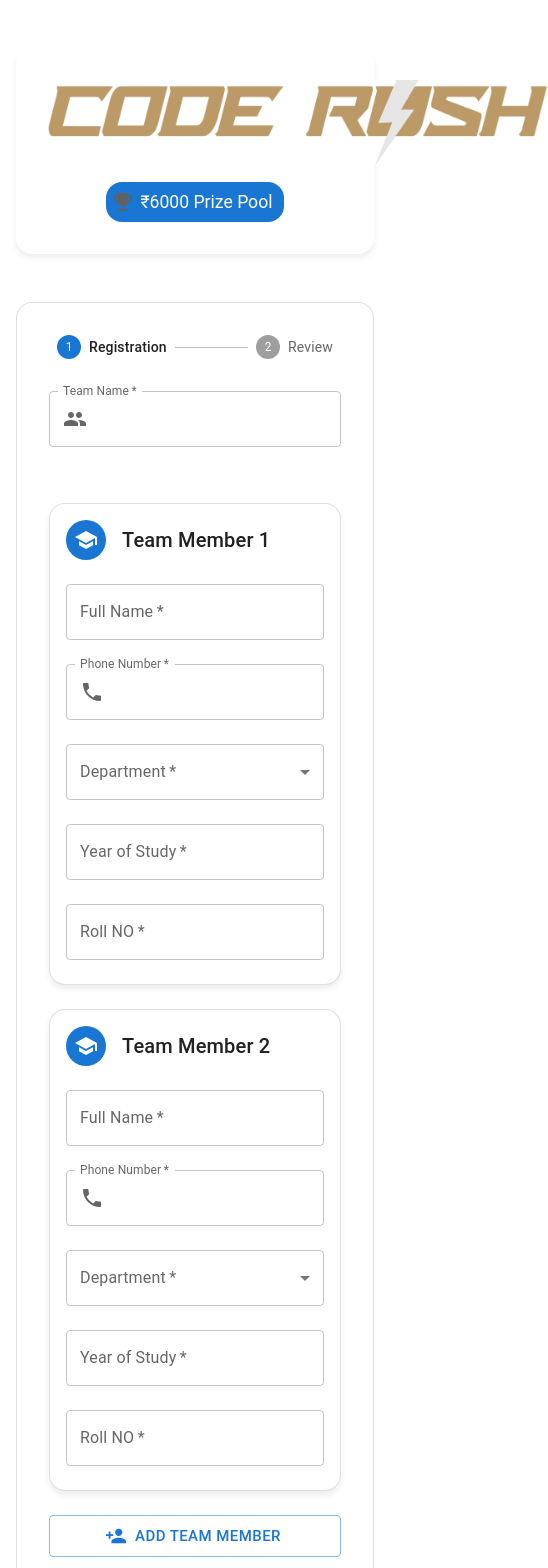
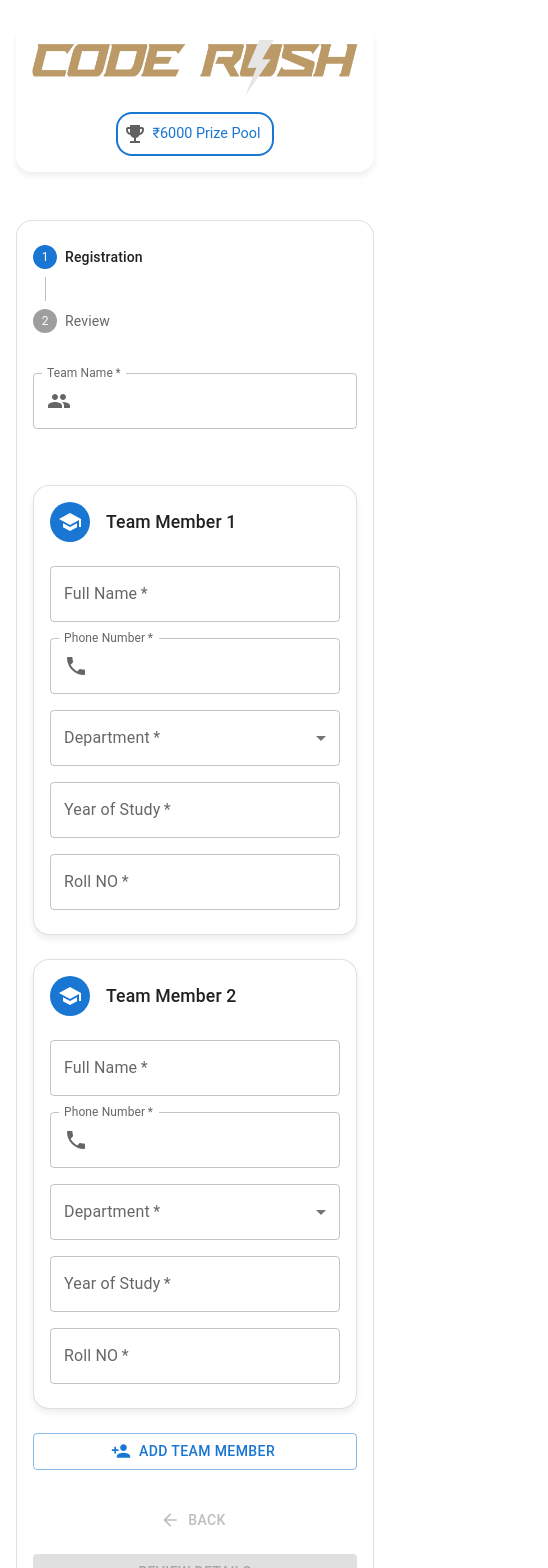
Before and after one commit to yesh-045/CSEA-Event-Registration, a React (Create React App) app in the folder frontend/: page /events/CodeRush/register in a window 390 px wide. Shown: the top 1568 px of the page, 548 px wide, since content can reach past the window. Built offline with nearby package versions, Linux system fonts and the light colour scheme.

Commit message:
Centered Logo in RegistrationForm

```diff
--- a/frontend/src/components/RegistrationForm.jsx
+++ b/frontend/src/components/RegistrationForm.jsx
@@ -29,7 +29,8 @@ import {
   Divider,
   List,
   ListItem,
-  ListItemText
+  ListItemText,
+  useMediaQuery
 } from '@mui/material';
 import {
   PersonAdd as PersonAddIcon,
@@ -47,7 +48,9 @@ import {
 import { useNavigate } from 'react-router-dom';
 
 const CodeRushRegistration = () => {
+  // ... (keep all existing state and handlers)
   const theme = useTheme();
+  const isMobile = useMediaQuery(theme.breakpoints.down('sm'));
   const navigate = useNavigate();
   const [teamName, setTeamName] = useState('');
   const [teamMembers, setTeamMembers] = useState([
@@ -81,7 +84,7 @@ const CodeRushRegistration = () => {
     if (response.status === 201) {
       setSuccessMessage('Registration successful!');
       setErrorMessage('');
-        setShowSuccess(true)
+      setShowSuccess(true);
     }
   } catch (error) {
     if (error.response) {
@@ -100,7 +103,10 @@ const CodeRushRegistration = () => {
 };
 
 const addTeamMember = () => {
-    setTeamMembers([...teamMembers, { studentName: '', department: '', yearOfStudy: '', roll_no: '', phone: '' }]);
+  setTeamMembers([
+    ...teamMembers,
+    { studentName: '', department: '', yearOfStudy: '', roll_no: '', phone: '' }
+  ]);
 };
 
 const removeTeamMember = (index) => {
@@ -142,12 +148,12 @@ const CodeRushRegistration = () => {
                 <Avatar sx={{ bgcolor: theme.palette.primary.main, mr: 2 }}>
             <SchoolIcon />
                 </Avatar>
-                      <Typography variant="h6">
+                <Typography variant="h6" sx={{ fontSize: isMobile ? '1.1rem' : '1.25rem' }}>
             Team Member {index + 1}
                 </Typography>
               </Box>
-                    <Grid container spacing={3}>
-                      <Grid item xs={12} md={6}>
+              <Grid container spacing={isMobile ? 2 : 3}>
+  <Grid item xs={12} sm={6}>
     <TextField
       fullWidth
       label="Full Name"
@@ -160,24 +166,31 @@ const CodeRushRegistration = () => {
       required
     />
   </Grid>
-                      <Grid item xs={12} md={6}>
+  <Grid item xs={12} sm={6}>
     <TextField
       fullWidth
       label="Phone Number"
       value={member.phone}
       onChange={(e) => {
         const updated = [...teamMembers];
+        const phonePattern = /^[0-9]{10}$/;
+        if (phonePattern.test(e.target.value)) {
           updated[index].phone = e.target.value;
+        }
         setTeamMembers(updated);
       }}
       required
       InputProps={{
         startAdornment: <PhoneIcon sx={{ mr: 1, color: 'text.secondary' }} />
       }}
+      inputProps={{
+        pattern: "^[0-9]{10}$",
+        title: "Please enter a valid 10-digit phone number"
+      }}
     />
   </Grid>
 
-                      <Grid item xs={12} md={4}>
+  <Grid item xs={12} sm={4}>
     <TextField
       fullWidth
       label="Department"
@@ -189,28 +202,15 @@ const CodeRushRegistration = () => {
         setTeamMembers(updated);
       }}
       required
-                          variant="outlined"
-                          SelectProps={{
-                            MenuProps: {
-                              PaperProps: {
-                                style: {
-                                  maxHeight: 200,
-                                  backgroundColor: "#f9f9f9",
-                                },
-                              },
-                            },
-                          }}
     >
-                          <MenuItem value="" disabled>
-                            Select Department
-                          </MenuItem>
+      <MenuItem value="" disabled>Select Department</MenuItem>
       <MenuItem value="CSE1">CSE G1</MenuItem>
       <MenuItem value="CSE2">CSE G2</MenuItem>
       <MenuItem value="CSE AIML">CSE AIML</MenuItem>
     </TextField>
   </Grid>
 
-                      <Grid item xs={12} md={4}>
+  <Grid item xs={12} sm={4}>
     <TextField
       fullWidth
       label="Year of Study"
@@ -225,21 +225,29 @@ const CodeRushRegistration = () => {
       required
     />
   </Grid>
-                      <Grid item xs={12} md={4}>
+  <Grid item xs={12} sm={4}>
     <TextField
       fullWidth
       label="Roll NO"
       value={member.roll_no}
       onChange={(e) => {
         const updated = [...teamMembers];
+        const rollPattern = /^[0-9]{2}[A-Z]{1}[0-9]{3}$/;
+        if (rollPattern.test(e.target.value)) {
           updated[index].roll_no = e.target.value;
+        }
         setTeamMembers(updated);
       }}
       placeholder="e.g., 23N244"
       required
+      inputProps={{
+        pattern: "^[0-9]{2}[A-Z]{1}[0-9]{3}$",
+        title: "Please enter a valid roll number (e.g., 23N244)"
+      }}
     />
   </Grid>
 </Grid>
+
               {index > 1 && (
                 <Box sx={{ mt: 2, textAlign: 'right' }}>
             <Button
@@ -247,6 +255,7 @@ const CodeRushRegistration = () => {
               color="error"
               startIcon={<DeleteIcon />}
               onClick={() => removeTeamMember(index)}
+              size={isMobile ? "small" : "medium"}
             >
               Remove Member
             </Button>
@@ -264,7 +273,7 @@ const CodeRushRegistration = () => {
           sx={{ mt: 3 }}
           variant="outlined"
           fullWidth
-                size="large"
+          size={isMobile ? "medium" : "large"}
               >
           Add Team Member
               </Button>
@@ -273,62 +282,133 @@ const CodeRushRegistration = () => {
         );
       case 1:
         return (
-          <Card sx={{ p: 4, borderRadius: '16px' }}>
-            <Typography variant="h5" gutterBottom sx={{ mb: 4, display: 'flex', alignItems: 'center' }}>
+          <Card sx={{ p: isMobile ? 2 : 4, borderRadius: '16px' }}>
+            <Typography
+              variant={isMobile ? "h6" : "h5"}
+              gutterBottom
+              sx={{
+                mb: 4,
+                display: 'flex',
+                alignItems: 'center',
+                justifyContent: 'center'
+              }}
+            >
               <CheckCircleIcon sx={{ mr: 2, color: theme.palette.primary.main }} />
               Review Your Details
             </Typography>
 
-            <Typography variant="h6" gutterBottom color="primary">
+            <Typography
+              variant="h6"
+              gutterBottom
+              color="primary"
+              sx={{
+                textAlign: 'center',
+                fontSize: isMobile ? '1.1rem' : '1.25rem',
+                mb: 3
+              }}
+            >
               Team Name: {teamName}
             </Typography>
 
-            <List>
+            <List sx={{ width: '100%' }}>
               {teamMembers.map((member, index) => (
                 <React.Fragment key={index}>
-                  <ListItem sx={{ flexDirection: 'column', alignItems: 'flex-start', py: 3 }}>
-                    <Typography variant="h6" gutterBottom>
+                  <ListItem
+                    sx={{
+                      flexDirection: 'column',
+                      alignItems: 'flex-start',
+                      py: 3,
+                      px: isMobile ? 1 : 3,
+                      bgcolor: index % 2 === 0 ? 'background.default' : 'transparent',
+                      borderRadius: '8px'
+                    }}
+                  >
+                    <Typography
+                      variant={isMobile ? "subtitle1" : "h6"}
+                      gutterBottom
+                      sx={{
+                        width: '100%',
+                        textAlign: 'center',
+                        color: theme.palette.primary.main,
+                        fontWeight: 'bold'
+                      }}
+                    >
                       Team Member {index + 1}
                     </Typography>
                     <Grid container spacing={2}>
                       <Grid item xs={12} sm={6}>
                         <ListItemText
-                          primary="Name"
-                          secondary={member.studentName}
-                          sx={{ '& .MuiListItemText-primary': { color: 'text.secondary' } }}
+                          primary={
+                            <Typography variant="body2" color="text.secondary">
+                              Name
+                            </Typography>
+                          }
+                          secondary={
+                            <Typography variant="body1" sx={{ fontWeight: 500 }}>
+                              {member.studentName}
+                            </Typography>
+                          }
                         />
                       </Grid>
                       <Grid item xs={12} sm={6}>
                         <ListItemText
-                          primary="Phone"
-                          secondary={member.phone}
-                          sx={{ '& .MuiListItemText-primary': { color: 'text.secondary' } }}
+                          primary={
+                            <Typography variant="body2" color="text.secondary">
+                              Phone
+                            </Typography>
+                          }
+                          secondary={
+                            <Typography variant="body1" sx={{ fontWeight: 500 }}>
+                              {member.phone}
+                            </Typography>
+                          }
                         />
                       </Grid>
                       <Grid item xs={12} sm={4}>
                         <ListItemText
-                          primary="Department"
-                          secondary={member.department}
-                          sx={{ '& .MuiListItemText-primary': { color: 'text.secondary' } }}
+                          primary={
+                            <Typography variant="body2" color="text.secondary">
+                              Department
+                            </Typography>
+                          }
+                          secondary={
+                            <Typography variant="body1" sx={{ fontWeight: 500 }}>
+                              {member.department}
+                            </Typography>
+                          }
                         />
                       </Grid>
                       <Grid item xs={12} sm={4}>
                         <ListItemText
-                          primary="Year"
-                          secondary={member.yearOfStudy}
-                          sx={{ '& .MuiListItemText-primary': { color: 'text.secondary' } }}
+                          primary={
+                            <Typography variant="body2" color="text.secondary">
+                              Year
+                            </Typography>
+                          }
+                          secondary={
+                            <Typography variant="body1" sx={{ fontWeight: 500 }}>
+                              {member.yearOfStudy}
+                            </Typography>
+                          }
                         />
                       </Grid>
                       <Grid item xs={12} sm={4}>
                         <ListItemText
-                          primary="Roll No"
-                          secondary={member.roll_no}
-                          sx={{ '& .MuiListItemText-primary': { color: 'text.secondary' } }}
+                          primary={
+                            <Typography variant="body2" color="text.secondary">
+                              Roll No
+                            </Typography>
+                          }
+                          secondary={
+                            <Typography variant="body1" sx={{ fontWeight: 500 }}>
+                              {member.roll_no}
+                            </Typography>
+                          }
                         />
                       </Grid>
                     </Grid>
                   </ListItem>
-                  {index < teamMembers.length - 1 && <Divider />}
+                  {index < teamMembers.length - 1 && <Divider sx={{ my: 2 }} />}
                 </React.Fragment>
               ))}
             </List>
@@ -340,16 +420,18 @@ const CodeRushRegistration = () => {
   };
 
   return (
-    <Container maxWidth="lg" sx={{ py: 6 }}>
+    <Container maxWidth="lg" sx={{ py: isMobile ? 3 : 6 }}>
       <Fade in timeout={1000}>
         <Box>
           <Box
-            textAlign="center"
-            mb={6}
             sx={{
+              display: 'flex',
+              flexDirection: 'column',
+              alignItems: 'center',
+              mb: 6,
               background: 'white',
               borderRadius: '16px',
-              padding: '2rem',
+              padding: isMobile ? '1rem' : '2rem',
               boxShadow: '0 4px 6px rgba(0,0,0,0.07)'
             }}
           >
@@ -358,9 +440,11 @@ const CodeRushRegistration = () => {
               src={LOGO}
               alt="Event Logo"
               sx={{
+                width: '100%',
                 maxWidth: '500px',
                 height: 'auto',
-                mb: 2
+                mb: 2,
+                objectFit: 'contain'
               }}
             />
 
@@ -368,11 +452,11 @@ const CodeRushRegistration = () => {
               icon={<EmojiEventsIcon />}
               label="₹6000 Prize Pool"
               sx={{
-                bgcolor: theme.palette.primary.main,
-                color: 'white',
-                fontSize: '1.1rem',
-                alignSelf: 'center',
-                py: 2.5
+                bgcolor: 'white',
+                color: theme.palette.primary.main,
+                fontSize: isMobile ? '0.9rem' : '1.1rem',
+                py: 2.5,
+                border: `2px solid ${theme.palette.primary.main}`
               }}
             />
           </Box>
@@ -380,14 +464,18 @@ const CodeRushRegistration = () => {
           <Paper
             elevation={0}
             sx={{
-              p: 4,
+              p: isMobile ? 2 : 4,
               borderRadius: '16px',
               bgcolor: 'background.paper',
               border: '1px solid',
               borderColor: 'divider'
             }}
           >
-            <Stepper activeStep={activeStep} sx={{ mb: 4 }}>
+            <Stepper
+              activeStep={activeStep}
+              sx={{ mb: 4 }}
+              orientation={isMobile ? "vertical" : "horizontal"}
+            >
               <Step>
                 <StepLabel>Registration</StepLabel>
               </Step>
@@ -396,53 +484,48 @@ const CodeRushRegistration = () => {
               </Step>
             </Stepper>
 
-            {/* Main content area */}
             <Box>
-              {/* Registration Step */}
-              {activeStep === 0 && (
-                <Box>
-                  {getStepContent(0)}
-                  <Box sx={{ display: 'flex', justifyContent: 'space-between', mt: 4 }}>
+              {getStepContent(activeStep)}
+
+              <Box sx={{
+                display: 'flex',
+                justifyContent: 'space-between',
+                mt: 4,
+                flexDirection: isMobile ? 'column' : 'row',
+                gap: isMobile ? 2 : 0
+              }}>
                 <Button
                   onClick={handleBack}
                   startIcon={<ArrowBackIcon />}
-                      disabled={true}
+                  disabled={activeStep === 0}
+                  fullWidth={isMobile}
                 >
                   Back
                 </Button>
+                {activeStep === 0 ? (
                   <Button
                     variant="contained"
                     onClick={handleNext}
                     disabled={!teamName || teamMembers.some(member =>
                       !member.studentName || !member.department || !member.yearOfStudy || !member.phone || !member.roll_no
                     )}
+                    fullWidth={isMobile}
                   >
                     Review Details
                   </Button>
-                  </Box>
-                </Box>
-              )}
-
-              {/* Review Step */}
-              {activeStep === 1 && (
-                <Box component="form" onSubmit={handleSubmit}>
-                  {getStepContent(1)}
-                  <Box sx={{ display: 'flex', justifyContent: 'space-between', mt: 4 }}>
-                    <Button
-                      onClick={handleBack}
-                      startIcon={<ArrowBackIcon />}
-                    >
-                      Back
-                    </Button>
+                ) : (
                   <Button
                     type="submit"
                     variant="contained"
+                    onClick={handleSubmit}
                     disabled={isSubmitting}
-                      sx={{ minWidth: 200 }}
+                    sx={{ minWidth: isMobile ? '100%' : 200 }}
                   >
                     {isSubmitting ? 'Confirming...' : 'Confirm Registration'}
                   </Button>
+                )}
               </Box>
+
               {isSubmitting && (
                 <LinearProgress
                   sx={{
@@ -451,8 +534,6 @@ const CodeRushRegistration = () => {
                     height: 8
                   }}
                 />
-                  )}
-                </Box>
               )}
             </Box>
           </Paper>
```
Lines whose indentation alone changed are shown as unchanged.
